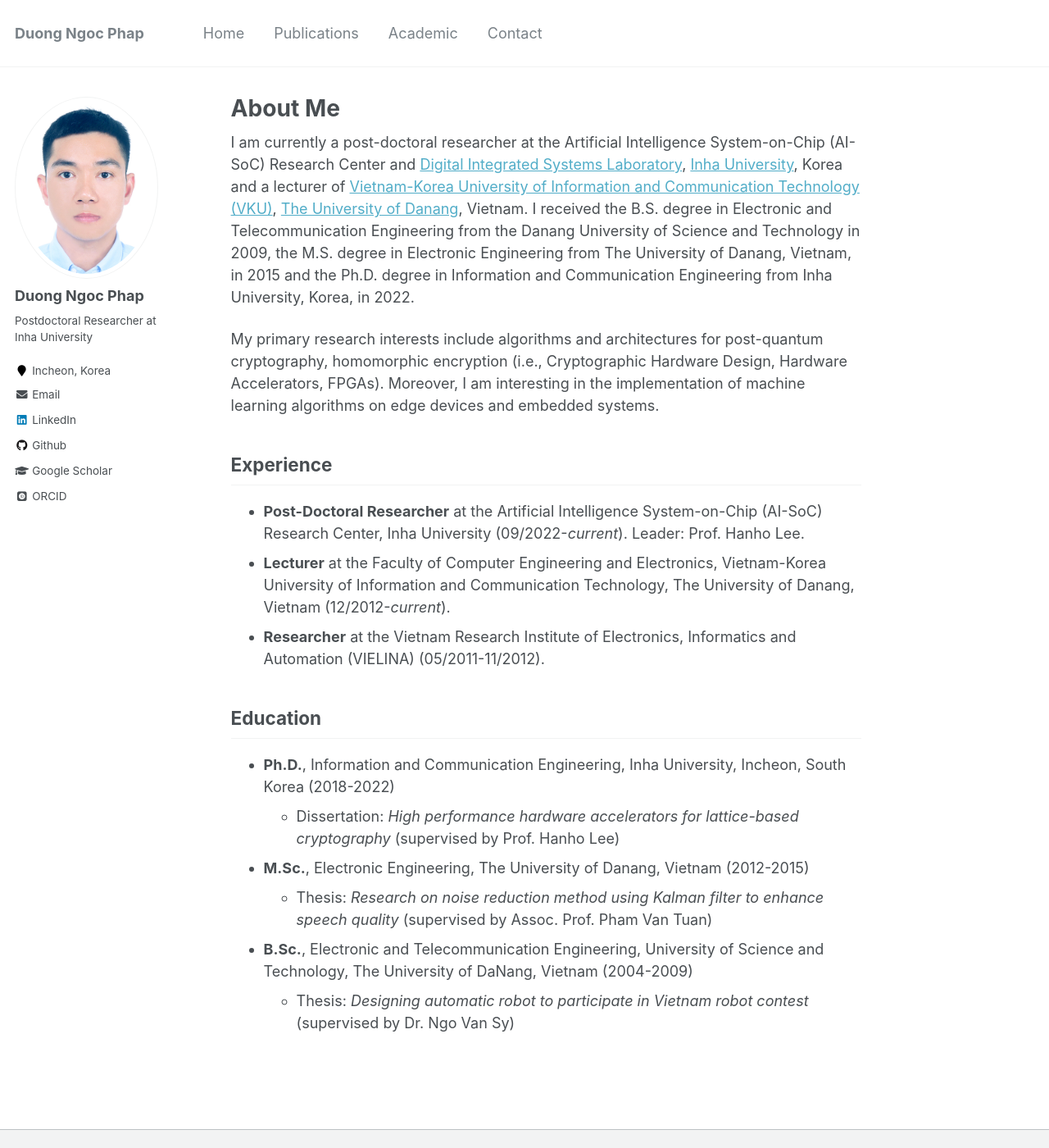
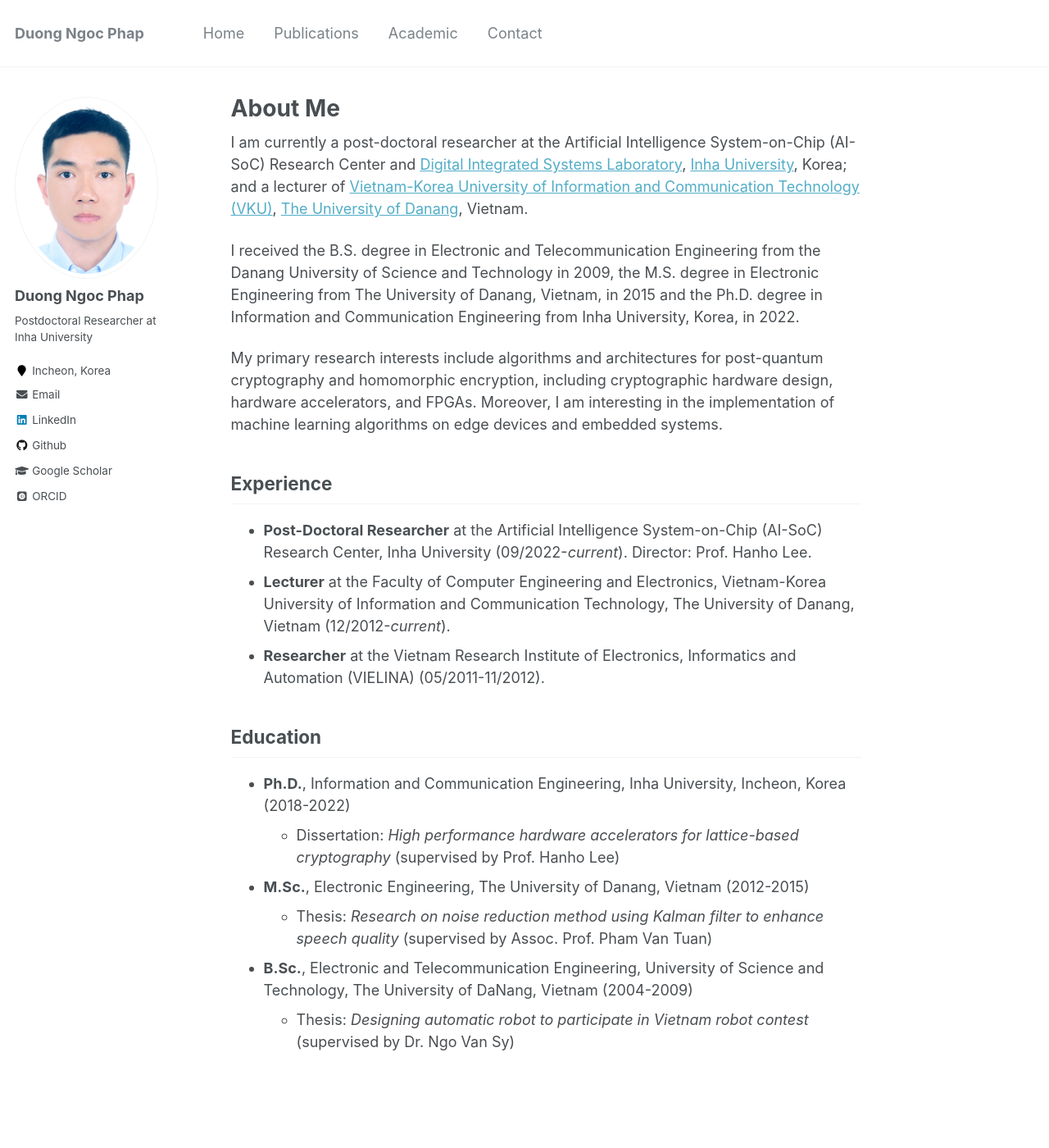
Before and after one commit to phapdn/phapdn.github.io, a Jekyll site: the page built from _pages/about.md, in a window 1280 px wide and 1400 px high. Shown: the whole window at 82% size. Built offline with Jekyll 4.4.1, drawn with Linux system fonts in a browser that asks for light colours; some web fonts are replaced.

Commit message:
Update about.md

```diff
--- a/_pages/about.md
+++ b/_pages/about.md
@@ -7,20 +7,22 @@ redirect_from:
   - /about/
   - /about.html
 ---
-I am currently a post-doctoral researcher at the Artificial Intelligence System-on-Chip (AI-SoC) Research Center and [Digital Integrated Systems Laboratory](https://sites.google.com/view/inhasoc), [Inha University](https://eng.inha.ac.kr/eng/index.do), Korea and a lecturer of [Vietnam-Korea University of Information and Communication Technology (VKU)](https://vku.udn.vn/), [The University of Danang](https://www.udn.vn/english), Vietnam. I received the B.S. degree in Electronic and Telecommunication Engineering from the Danang University of Science and Technology in 2009, the M.S. degree in Electronic Engineering from The University of Danang, Vietnam, in 2015 and the Ph.D. degree in Information and Communication Engineering from Inha University, Korea, in 2022.
+I am currently a post-doctoral researcher at the Artificial Intelligence System-on-Chip (AI-SoC) Research Center and [Digital Integrated Systems Laboratory](https://sites.google.com/view/inhasoc), [Inha University](https://eng.inha.ac.kr/eng/index.do), Korea; and a lecturer of [Vietnam-Korea University of Information and Communication Technology (VKU)](https://vku.udn.vn/), [The University of Danang](https://www.udn.vn/english), Vietnam.
 
-My primary research interests include algorithms and architectures for post-quantum cryptography, homomorphic encryption (i.e., Cryptographic Hardware Design, Hardware Accelerators, FPGAs). Moreover, I am interesting in the implementation of machine learning algorithms on edge devices and embedded systems.
+I received the B.S. degree in Electronic and Telecommunication Engineering from the Danang University of Science and Technology in 2009, the M.S. degree in Electronic Engineering from The University of Danang, Vietnam, in 2015 and the Ph.D. degree in Information and Communication Engineering from Inha University, Korea, in 2022.
+
+My primary research interests include algorithms and architectures for post-quantum cryptography and homomorphic encryption, including cryptographic hardware design, hardware accelerators, and FPGAs. Moreover, I am interesting in the implementation of machine learning algorithms on edge devices and embedded systems.
 
 ## Experience
 
-* <b>Post-Doctoral Researcher</b> at the Artificial Intelligence System-on-Chip (AI-SoC) Research Center, Inha University (09/2022-*current*). Leader: Prof. Hanho Lee.
+* <b>Post-Doctoral Researcher</b> at the Artificial Intelligence System-on-Chip (AI-SoC) Research Center, Inha University (09/2022-*current*). Director: Prof. Hanho Lee.
 * <b>Lecturer</b> at the Faculty of Computer Engineering and Electronics, Vietnam-Korea University of Information and Communication Technology, The University of Danang, Vietnam (12/2012-*current*).
 * <b>Researcher</b> at the Vietnam Research Institute of Electronics, Informatics and Automation (VIELINA) (05/2011-11/2012).
 
 
 ## Education
 
-* <b>Ph.D.</b>, Information and Communication Engineering, Inha University, Incheon, South Korea (2018-2022)
+* <b>Ph.D.</b>, Information and Communication Engineering, Inha University, Incheon, Korea (2018-2022)
   * Dissertation: *High performance hardware accelerators for lattice-based cryptography* (supervised by Prof. Hanho Lee)
 * <b>M.Sc.</b>, Electronic Engineering, The University of Danang, Vietnam (2012-2015)
   * Thesis: *Research on noise reduction method using Kalman filter to enhance speech quality* (supervised by Assoc. Prof. Pham Van Tuan)
```
